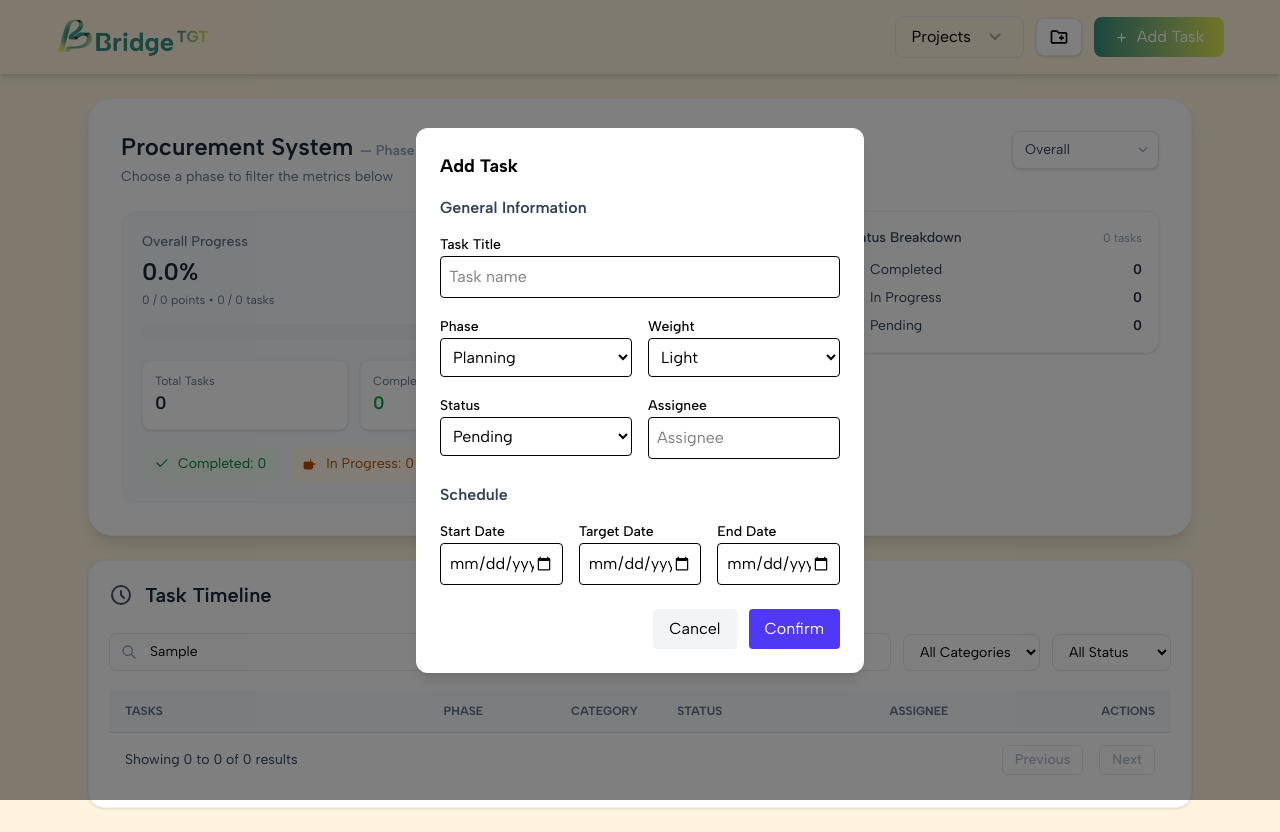
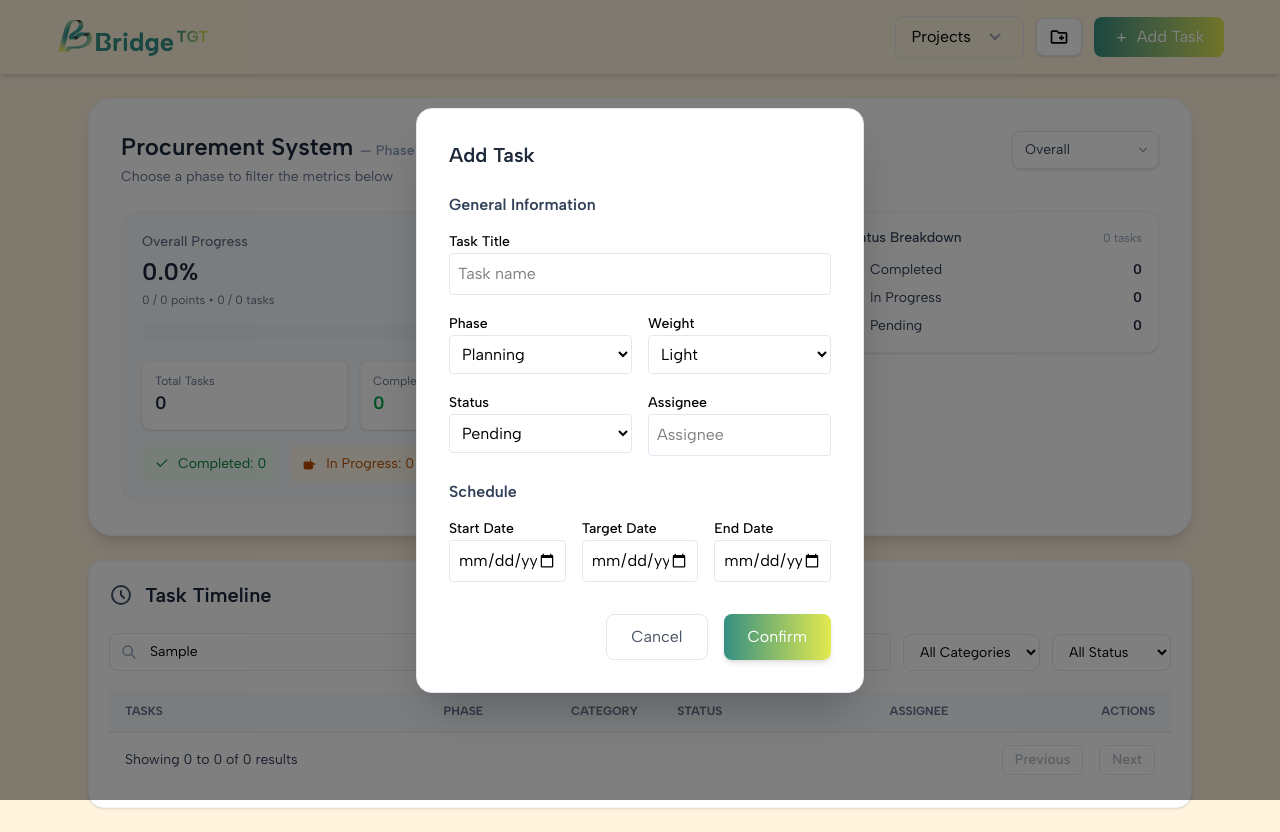
Before and after one commit to Bridge-Digital-Transformations-INTERNS/bridgeTGT, a Vue app: page / in a window 1280 px wide. Both pictures are taken after typing "Sample" into the empty fields and a click on the button "Add Task". Built offline with nearby package versions, Linux system fonts and the light colour scheme.

Commit message:
modal components for improved styling and consistency

```diff
--- a/src/components/ui/ModalCom.vue
+++ b/src/components/ui/ModalCom.vue
@@ -2,23 +2,24 @@
   <transition name="modal-fade">
     <div
       v-if="open"
-      class="fixed inset-0 bg-black/50 bg-opacity-40 flex items-center justify-center z-50"
-    >
+      class="fixed inset-0 bg-black/50 flex items-center justify-center z-50"
+        >
       <div
-        class="bg-white rounded-xl shadow-lg w-full max-w-md p-6 relative transform transition-transform duration-200 scale-100"
+        class="bg-white rounded-2xl shadow-2xl border border-slate-200 w-full max-w-md p-8 relative transform transition-transform duration-200 scale-100"
       >
-        <h3 class="text-lg font-bold mb-4">{{ title }}</h3>
+        <h3 class="text-xl font-semibold mb-6 text-gray-800">{{ title }}</h3>
         <slot />
-        <div class="mt-6 flex justify-end gap-3">
+        <div class="mt-8 flex justify-end gap-4">
           <button
-            @click="$emit('cancel')"
-            class="px-4 py-2 rounded bg-gray-100"
+        @click="$emit('cancel')"
+        class="cursor-pointer px-6 py-2.5 rounded-lg border border-slate-200 text-gray-600 hover:bg-gray-50 transition-colors duration-200"
           >
-            Cancel
+        Cancel
           </button>
           <button
-            @click="$emit('confirm')"
-            class="px-4 py-2 rounded bg-indigo-600 text-white"
+        @click="$emit('confirm')"
+        class="cursor-pointer px-6 py-2.5 rounded-lg text-white transition-all duration-200 shadow-md"
+        style="background: linear-gradient(to left, var(--color-lime), var(--color-palm));"
           >
             Confirm
           </button>
--- a/src/components/ui/ProjectModal.vue
+++ b/src/components/ui/ProjectModal.vue
@@ -9,7 +9,7 @@
       <label class="text-sm font-medium">Project Name</label>
       <input
         v-model="name"
-        class="p-2 border rounded"
+        class="p-2  border border-slate-200 rounded outline-none"
         placeholder="Enter project name"
       />
     </div>
--- a/src/components/ui/TaskModal.vue
+++ b/src/components/ui/TaskModal.vue
@@ -14,14 +14,14 @@
             <label class="text-sm font-medium">Task Title</label>
             <input
               v-model="form.title"
-              class="p-2 border rounded w-full"
+              class="p-2 border border-slate-200 rounded w-full"
               placeholder="Task name"
             />
           </div>
 
           <div>
             <label class="text-sm font-medium">Phase</label>
-            <select v-model="form.phase" class="p-2 border rounded w-full">
+            <select v-model="form.phase" class="p-2 border border-slate-200 rounded w-full">
               <option>Planning</option>
               <option>Analysis</option>
               <option>Designing</option>
@@ -32,7 +32,7 @@
 
           <div>
             <label class="text-sm font-medium">Weight</label>
-            <select v-model="form.weight" class="p-2 border rounded w-full">
+            <select v-model="form.weight" class="p-2 border border-slate-200 rounded w-full">
               <option value="light">Light</option>
               <option value="medium">Medium</option>
               <option value="heavy">Heavy</option>
@@ -41,7 +41,7 @@
 
           <div>
             <label class="text-sm font-medium">Status</label>
-            <select v-model="form.status" class="p-2 border rounded w-full">
+            <select v-model="form.status" class="p-2 border border-slate-200 rounded w-full">
               <option value="pending">Pending</option>
               <option value="inprogress">In Progress</option>
               <option value="completed">Completed</option>
@@ -52,7 +52,7 @@
             <label class="text-sm font-medium">Assignee</label>
             <input
               v-model="form.assignee"
-              class="p-2 border rounded w-full"
+              class="p-2 border border-slate-200 rounded w-full"
               placeholder="Assignee"
             />
           </div>
@@ -68,7 +68,7 @@
             <input
               type="date"
               v-model="form.startDate"
-              class="p-2 border rounded w-full"
+              class="p-2 border border-slate-200 rounded w-full"
             />
           </div>
 
@@ -77,7 +77,7 @@
             <input
               type="date"
               v-model="form.targetDate"
-              class="p-2 border rounded w-full"
+              class="p-2 border border-slate-200 rounded w-full"
             />
           </div>
 
@@ -86,7 +86,7 @@
             <input
               type="date"
               v-model="form.endDate"
-              class="p-2 border rounded w-full"
+              class="p-2 border border-slate-200 rounded w-full"
             />
           </div>
         </div>
```
